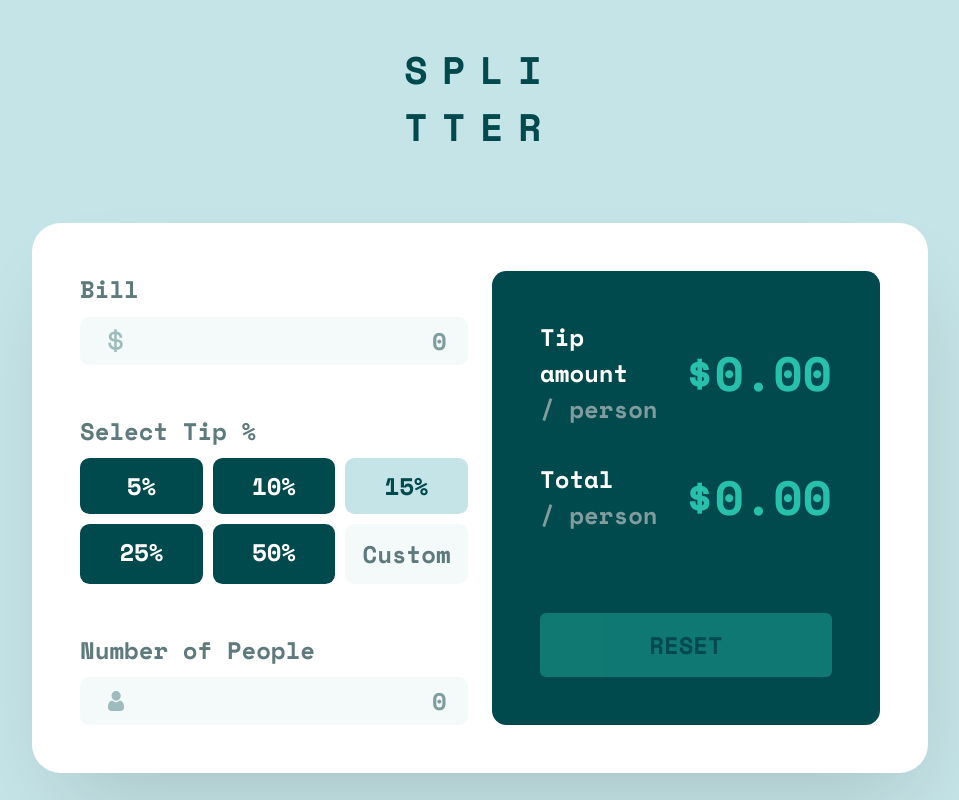
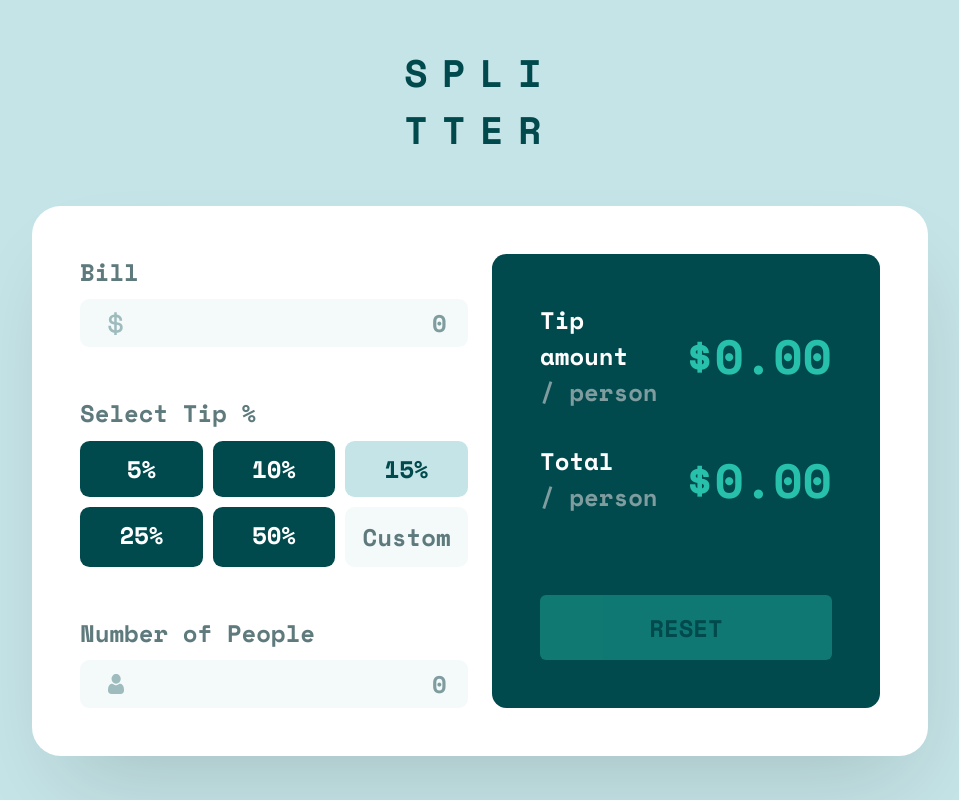
Before and after one commit to Steven-Ang/frontend-mentor-tip-calculator-app, a plain HTML site: page index.html in a window 1280 px wide. Shown: the whole page, without its empty margins (160-1119 px from the left). Drawn offline with nearby package versions, Linux system fonts and the light colour scheme.

Commit message:
Add container

```diff
--- a/index.html
+++ b/index.html
@@ -20,13 +20,17 @@
     <title>Frontend Mentor | Tip calculator app</title>
   </head>
   <body>
+    <div class="container">
       <h1 class="title">Spli<br />tter</h1>
       <form id="form" novalidate>
         <div class="form-inputs-container">
           <div class="form-label-container bill-label-container">
             <div class="form-labels">
               <label class="form-label bill-label" for="bill-input">Bill</label>
-            <span id="bill-error-label" class="form-error-label hidden"></span>
+              <span
+                id="bill-error-label"
+                class="form-error-label hidden"
+              ></span>
             </div>
             <input
               class="form-input"
@@ -141,6 +145,7 @@
           <button type="button" id="reset-button" disabled>Reset</button>
         </div>
       </form>
+    </div>
     <script src="main.js"></script>
   </body>
 </html>
--- a/main.css
+++ b/main.css
@@ -17,6 +17,10 @@
   --form-input-error-border: 2px solid tomato;
 }
 
+html, body {
+  height: 100%;
+}
+
 html {
   font-size: var(--main-font-size);
 }
@@ -24,8 +28,6 @@ html {
 body {
   font-family: var(--main-font-family);
   background-color: var(--neutral-4);
-  width: 100%;
-  min-height: 100vh;
 }
 
 input::-webkit-outer-spin-button,
@@ -34,12 +36,21 @@ input::-webkit-inner-spin-button {
   margin: 0;
 }
 
+.container {
+  display: flex;
+  justify-content: center;
+  align-items: center;
+  flex-direction: column;
+  width: 100%;
+  gap: 2rem;
+}
+
 .title {
   text-transform: uppercase;
   letter-spacing: 0.6rem;
   color: var(--neutral-1);
   text-align: center;
-  margin: 3rem 0;
+  margin: 3rem;
   font-size: 1.6rem;
 }
 
@@ -236,7 +247,7 @@ input::-webkit-inner-spin-button {
   }
 
   .title {
-    margin: 0.6rem;
+    margin: 0;
   }
 
   #form {
@@ -247,6 +258,7 @@ input::-webkit-inner-spin-button {
     margin: auto 0;
     padding: 2rem;
     border-radius: 1.2rem;
+    max-width: 1000px;
   }
 
   .form-inputs-container {
```
Lines whose indentation alone changed are shown as unchanged.
